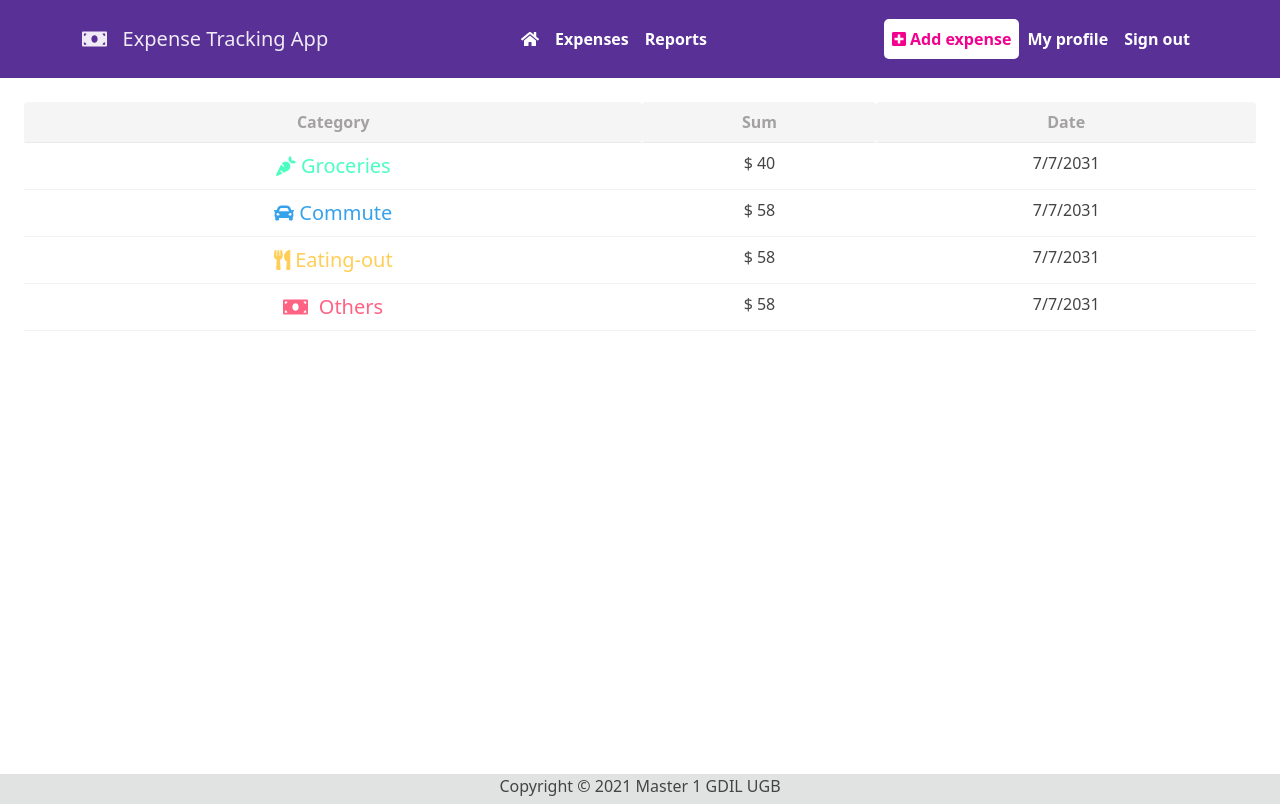
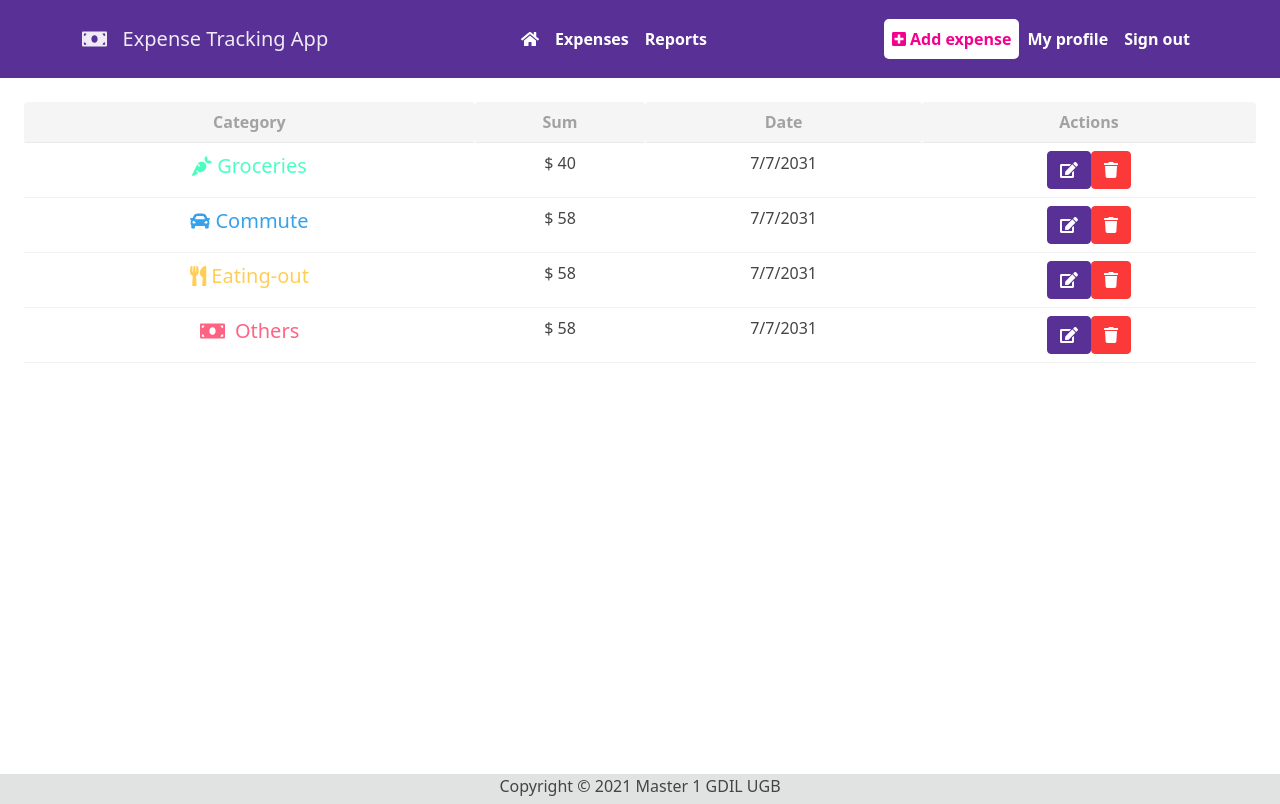
Before and after one commit to ayshagassama1/mern_expense_tracking_app, a React (Create React App) app in the folder frontend/: page /expenses in a window 1280 px wide. Built offline with nearby package versions, Linux system fonts and the light colour scheme.

Commit message:
Changement couleurs tableaux et ajout tableau others

```diff
--- a/frontend/src/components/Body.js
+++ b/frontend/src/components/Body.js
@@ -4,7 +4,6 @@ import Spend from "./Spend";
 import Tableau from "./Tableau";
 
 const Body = () => {
-
 	return (
 		<>
 			<div className="bloc-a-accueil">
@@ -16,7 +15,7 @@ const Body = () => {
 				<Card className="tableaux">
 					<Tableau
 						nomCategorie="Groceries"
-						classe="enteteTableauDanger"
+						classe="enteteTableauSuccess"
 						depense="spent extra"
 						pastAverage="$25"
 						thisMonth="$55"
@@ -24,7 +23,7 @@ const Body = () => {
 					/>
 					<Tableau
 						nomCategorie="Commute"
-						classe="enteteTableauSuccess"
+						classe="enteteTableauPrimary"
 						depense="saved&nbsp;&nbsp;&nbsp;&nbsp;&nbsp;&nbsp;&nbsp;&nbsp;&nbsp;"
 						pastAverage="$55"
 						thisMonth="$25"
@@ -32,7 +31,15 @@ const Body = () => {
 					/>
 					<Tableau
 						nomCategorie="Eating out"
-						classe="enteteTableauPrimary"
+						classe="enteteTableauWarning"
+						depense="saved&nbsp;&nbsp;&nbsp;&nbsp;&nbsp;&nbsp;&nbsp;&nbsp;&nbsp;"
+						pastAverage="$55"
+						thisMonth="$25"
+						balance="$30"
+					/>
+					<Tableau
+						nomCategorie="Others"
+						classe="enteteTableauDanger"
 						depense="saved&nbsp;&nbsp;&nbsp;&nbsp;&nbsp;&nbsp;&nbsp;&nbsp;&nbsp;"
 						pastAverage="$55"
 						thisMonth="$25"
--- a/frontend/src/components/Expenses.js
+++ b/frontend/src/components/Expenses.js
@@ -8,6 +8,8 @@ import {
 	faCarrot,
 	faCar,
 	faUtensils,
+	faEdit,
+	faTrash,
 } from "@fortawesome/free-solid-svg-icons";
 
 const Expenses = () => {
@@ -21,6 +23,7 @@ const Expenses = () => {
 								<th>Category</th>
 								<th>Sum</th>
 								<th>Date</th>
+								<th>Actions</th>
 							</tr>
 
 							<tr>
@@ -30,6 +33,14 @@ const Expenses = () => {
 								</td>
 								<td>$ 40</td>
 								<td>7/7/2031</td>
+								<td>
+									<button className="btn btn-primary rounded">
+										<FontAwesomeIcon icon={faEdit} />
+									</button>
+									<button className="btn btn-danger rounded">
+										<FontAwesomeIcon icon={faTrash} />
+									</button>
+								</td>
 							</tr>
 							<tr>
 								<td className="colorPrimary">
@@ -38,6 +49,14 @@ const Expenses = () => {
 								</td>
 								<td>$ 58</td>
 								<td>7/7/2031</td>
+								<td>
+									<button className="btn btn-primary rounded">
+										<FontAwesomeIcon icon={faEdit} />
+									</button>
+									<button className="btn btn-danger rounded">
+										<FontAwesomeIcon icon={faTrash} />
+									</button>
+								</td>
 							</tr>
 							<tr>
 								<td className="colorWarning">
@@ -46,6 +65,14 @@ const Expenses = () => {
 								</td>
 								<td>$ 58</td>
 								<td>7/7/2031</td>
+								<td>
+									<button className="btn btn-primary rounded">
+										<FontAwesomeIcon icon={faEdit} />
+									</button>
+									<button className="btn btn-danger rounded">
+										<FontAwesomeIcon icon={faTrash} />
+									</button>
+								</td>
 							</tr>
 							<tr>
 								<td className="colorDanger">
@@ -54,6 +81,14 @@ const Expenses = () => {
 								</td>
 								<td>$ 58</td>
 								<td>7/7/2031</td>
+								<td>
+									<button className="btn btn-primary rounded">
+										<FontAwesomeIcon icon={faEdit} />
+									</button>
+									<button className="btn btn-danger rounded">
+										<FontAwesomeIcon icon={faTrash} />
+									</button>
+								</td>
 							</tr>
 						</tbody>
 					</table>
--- a/frontend/src/components/Spend.js
+++ b/frontend/src/components/Spend.js
@@ -1,13 +1,12 @@
 import React, { Component, useEffect } from "react";
 import "bootstrap/dist/css/bootstrap.min.css";
 import "bootstrap/dist/js/bootstrap.min.js";
-
 
 export default class Spend extends Component {
 	render() {
 		return (
 			<div className="u-spent">
-				<h2>You've spent</h2>
+				<h2 className="border-bottom">You've spent</h2>
 				<div className="spent-details">
 					<div>
 						<div className="my-container">
@@ -22,6 +21,9 @@ export default class Spend extends Component {
 						<div className="bloc-spent">
 							<span className="sum-spent">$15</span> today
 						</div>
+						<div className="text-center text-secondary">
+							<a href="/expenses">See more</a>
+						</div>
 					</div>
 				</div>
 			</div>
```
